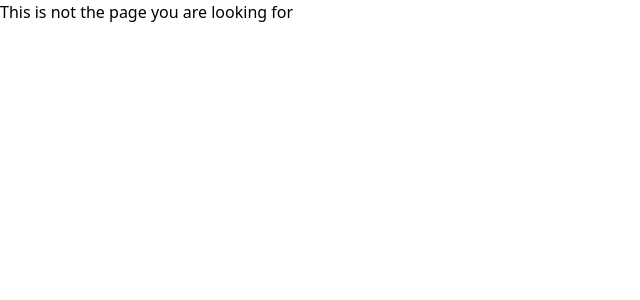
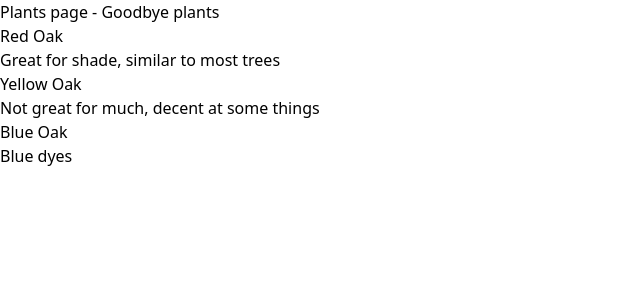
Before and after one commit to DestryU/florager-captstone, a Next.js app in the folder frontend/: page /plants in a window 1280 px wide. Before the commit this address had no page. Shown: the top 300 px of the page, without its empty margins (0-640 px from the left). Built offline with nearby package versions, Linux system fonts and the light colour scheme.

Commit message:
we added some placeholder stuff for using backend info

```diff
--- /dev/null
+++ b/frontend/src/app/plants/PlantCard.tsx
@@ -0,0 +1,27 @@
+
+type Plant = {
+    plantId: string,
+    plantCommonName: string,
+    plantScientificName: string,
+    plantInfo: string,
+    plantUses: string,
+    plantRange: string,
+    plantConservation: string,
+    plantImageUrl: string
+}
+
+
+
+
+export function PlantCard (props: {plant: Plant}) {
+    const {plant} = props
+
+    return (
+        <>
+            <h2>{plant.plantCommonName}</h2>
+
+            <h2>{plant.plantUses}</h2>
+
+        </>
+    )
+}
--- /dev/null
+++ b/frontend/src/app/plants/page.tsx
@@ -0,0 +1,50 @@
+// we're starting stuff
+
+import {PlantCard} from "@/app/plants/PlantCard";
+
+export default function () {
+
+    const plants = [
+        {
+            plantId: '789bcb02-7139-4778-89bc-641b2c1733f2',
+            plantCommonName: 'Red Oak',
+            plantScientificName: 'Oak of Crimson Hues',
+            plantInfo: 'A very large tree that has nothing to do with the color red',
+            plantUses: 'Great for shade, similar to most trees',
+            plantRange: 'Everywhere it grows',
+            plantConservation: "It's surviving, like we all are",
+            plantImageUrl: 'https://placehold.co/600x400'
+        },
+        {
+            plantId: '526e6f69-ca0c-42cb-bf6a-165a50d089be',
+            plantCommonName: 'Yellow Oak',
+            plantScientificName: 'Oak of amber Hues',
+            plantInfo: 'A very large tree that has nothing to do with the color yellow',
+            plantUses: 'Not great for much, decent at some things',
+            plantRange: 'somewhere',
+            plantConservation: "Things could be better",
+            plantImageUrl: 'https://placehold.co/600x400'
+        },
+        {
+            plantId: 'ba562ba1-eb36-4660-82c9-f112256d0e2a',
+            plantCommonName: 'Blue Oak',
+            plantScientificName: 'Oak of cerulean Hues',
+            plantInfo: 'A very large tree that has nothing to do with the color blue',
+            plantUses: 'Blue dyes',
+            plantRange: 'Specific places',
+            plantConservation: "It's doing okay",
+            plantImageUrl: 'https://placehold.co/600x400'
+        }
+    ]
+
+    console.log(plants)
+
+    return (
+        <>
+            <h1>Plants page - Goodbye plants</h1>
+
+            {plants.map(plant => <PlantCard plant={plant}/>)}
+
+        </>
+    )
+}
```
